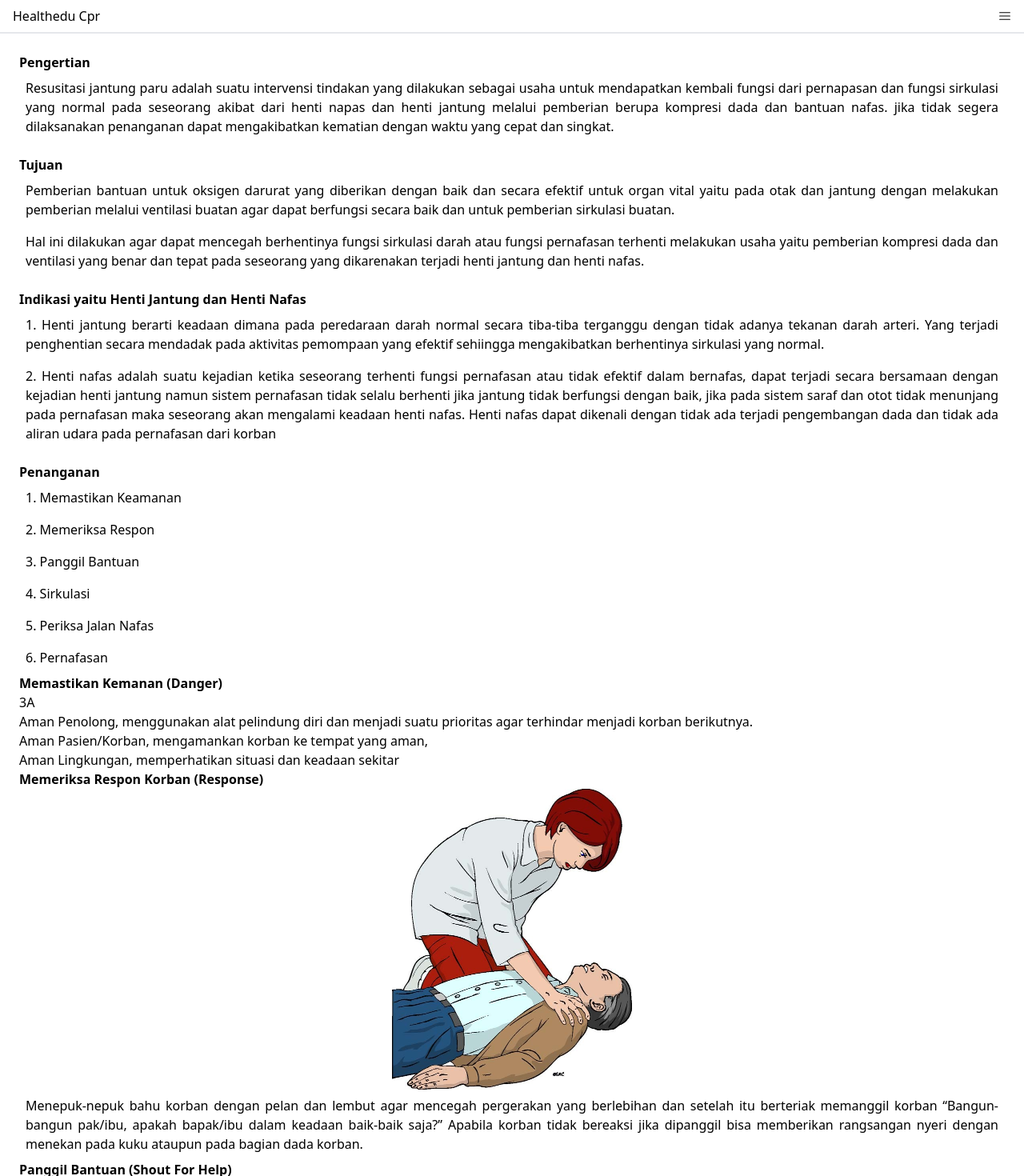
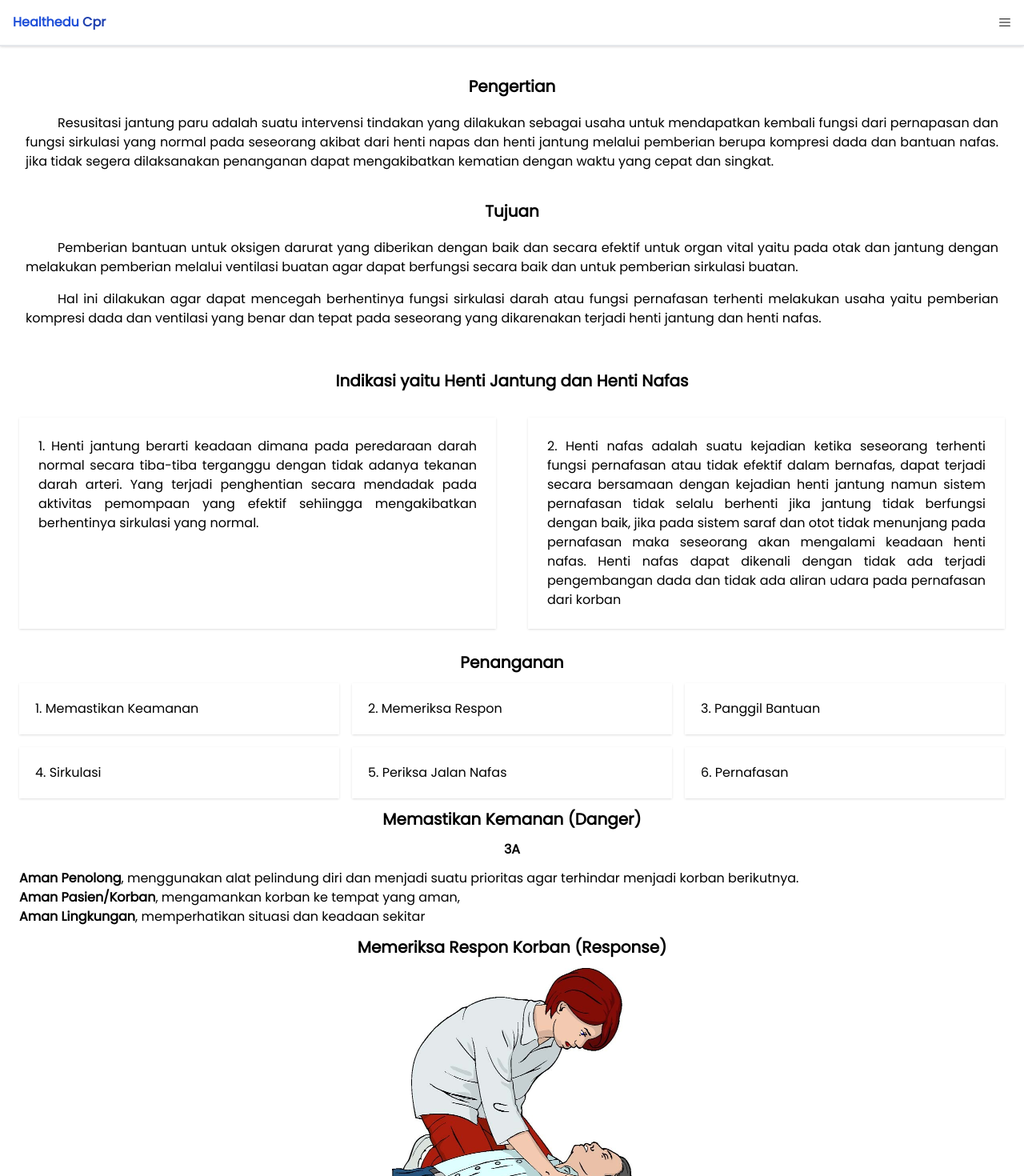
Before and after one commit to ywauran/frontend-healthedu-cpr, a React (Create React App) app: page / in a window 1280 px wide. Shown: the top 1470 px of the page at 80% size. Built offline with nearby package versions, Linux system fonts and the light colour scheme.

Commit message:
add styles

```diff
--- a/package.json
+++ b/package.json
@@ -3,6 +3,7 @@
   "version": "0.1.0",
   "private": true,
   "dependencies": {
+    "@fontsource/poppins": "^4.5.10",
     "@testing-library/jest-dom": "^5.16.5",
     "@testing-library/react": "^13.4.0",
     "@testing-library/user-event": "^13.5.0",
--- a/src/App.js
+++ b/src/App.js
@@ -4,6 +4,7 @@ import LoginPage from "./pages/LoginPage";
 import MainAdmin from "./pages/admin/MainAdmin";
 import MainUser from "./pages/user/MainUser";
 import Quis from "./pages/user/Quis/Quis";
+import "@fontsource/poppins";
 const App = () => {
   return (
     <div className="app">
--- a/src/index.css
+++ b/src/index.css
@@ -1,6 +1,10 @@
 @tailwind base;
 @tailwind components;
 @tailwind utilities;
+
+body {
+  font-family: "Poppins";
+}
 
 .button__primary {
   @apply text-white bg-blue-700 hover:bg-blue-800 focus:ring-4 focus:ring-blue-300 font-medium rounded-lg text-sm px-5 py-2.5 mr-2 mb-2 dark:bg-blue-600 dark:hover:bg-blue-700 focus:outline-none dark:focus:ring-blue-800;
@@ -29,3 +33,9 @@
 p {
   @apply text-justify p-2;
 }
+
+h2,
+h3,
+h4 {
+  @apply my-3;
+}
--- a/src/pages/user/MainUser.jsx
+++ b/src/pages/user/MainUser.jsx
@@ -24,9 +24,11 @@ const MainUser = () => {
   const [gender, setGender] = useState("1");
   return (
     <>
-      <header className="border-b-2 sticky top-0 z-50 bg-white">
+      <header className="border-b-2 shadow sticky py-2 top-0 z-50 bg-white">
         <div className="flex justify-between py-2 px-4">
-          <h1>Healthedu Cpr</h1>
+          <h1 className="text-blue-700 font-bold">
+            Healthedu <span className="text-blue-800">Cpr</span>
+          </h1>
           <nav className="hidden">
             <ul className="flex space-x-4">
               <li>Pengertian</li>
@@ -62,9 +64,9 @@ const MainUser = () => {
       </header>
       <main className="p-4 pb-8">
         <section className="p-2">
-          <h2 className="font-bold">Pengertian</h2>
+          <h2 className="font-bold text-center text-xl">Pengertian</h2>
           <article>
-            <p>
+            <p className="indent-10">
               Resusitasi jantung paru adalah suatu intervensi tindakan yang
               dilakukan sebagai usaha untuk mendapatkan kembali fungsi dari
               pernapasan dan fungsi sirkulasi yang normal pada seseorang akibat
@@ -76,15 +78,15 @@ const MainUser = () => {
           </article>
         </section>
         <section className="p-2">
-          <h2 className="font-bold">Tujuan</h2>
+          <h2 className="font-bold text-center text-xl">Tujuan</h2>
           <article>
-            <p>
+            <p className="indent-10">
               Pemberian bantuan untuk oksigen darurat yang diberikan dengan baik
               dan secara efektif untuk organ vital yaitu pada otak dan jantung
               dengan melakukan pemberian melalui ventilasi buatan agar dapat
               berfungsi secara baik dan untuk pemberian sirkulasi buatan.
             </p>
-            <p>
+            <p className="indent-10">
               Hal ini dilakukan agar dapat mencegah berhentinya fungsi sirkulasi
               darah atau fungsi pernafasan terhenti melakukan usaha yaitu
               pemberian kompresi dada dan ventilasi yang benar dan tepat pada
@@ -92,12 +94,13 @@ const MainUser = () => {
             </p>
           </article>
         </section>
+        {/* Indikasi yaitu Henti Jantung dan Henti Nafas */}
         <section className="p-2">
-          <h2 className="font-bold">
+          <h2 className="font-bold text-center text-xl py-4">
             Indikasi yaitu Henti Jantung dan Henti Nafas
           </h2>
-          <ul type="">
-            <li>
+          <ul className="grid gap-y-4 grid-cols-1 md:grid-cols-2  gap-x-10 mt-4">
+            <li className="shadow p-4">
               <p>
                 1. Henti jantung berarti keadaan dimana pada peredaraan darah
                 normal secara tiba-tiba terganggu dengan tidak adanya tekanan
@@ -106,7 +109,7 @@ const MainUser = () => {
                 berhentinya sirkulasi yang normal.
               </p>
             </li>
-            <li>
+            <li className="shadow p-4">
               <p>
                 2. Henti nafas adalah suatu kejadian ketika seseorang terhenti
                 fungsi pernafasan atau tidak efektif dalam bernafas, dapat
@@ -121,49 +124,55 @@ const MainUser = () => {
             </li>
           </ul>
         </section>
+        {/* Penanganan */}
         <section className="p-2">
-          <h2 className="font-bold">Penanganan</h2>
+          <h2 className="font-bold text-xl text-center">Penanganan</h2>
           <article>
             <div className="criteria">
-              <ul>
-                <li>
+              <ul className="grid gap-y-4 md:grid-cols-3 md:gap-4">
+                <li className="shadow p-3">
                   <p>1. Memastikan Keamanan</p>
                 </li>
-                <li>
+                <li className="shadow p-3">
                   <p>2. Memeriksa Respon</p>
                 </li>
-                <li>
+                <li className="shadow p-3">
                   <p>3. Panggil Bantuan</p>
                 </li>
-                <li>
+                <li className="shadow p-3">
                   <p>4. Sirkulasi</p>
                 </li>
-                <li>
+                <li className="shadow p-3">
                   <p>5. Periksa Jalan Nafas</p>
                 </li>
-                <li>
+                <li className="shadow p-3">
                   <p>6. Pernafasan</p>
                 </li>
               </ul>
             </div>
             <div>
-              <h3 className="font-semibold">Memastikan Kemanan (Danger)</h3>
-              <h4>3A</h4>
-              <ul>
+              <h3 className="font-semibold text-center text-xl">
+                Memastikan Kemanan (Danger)
+              </h3>
+              <h4 className="font-bold text-center">3A</h4>
+              <ul className="text-justify">
                 <li>
-                  Aman Penolong, menggunakan alat pelindung diri dan menjadi
-                  suatu prioritas agar terhindar menjadi korban berikutnya.{" "}
+                  <span className="font-semibold">Aman Penolong</span>,
+                  menggunakan alat pelindung diri dan menjadi suatu prioritas
+                  agar terhindar menjadi korban berikutnya.{" "}
                 </li>
                 <li>
-                  Aman Pasien/Korban, mengamankan korban ke tempat yang aman,
+                  <span className="font-semibold">Aman Pasien/Korban</span>,
+                  mengamankan korban ke tempat yang aman,
                 </li>
                 <li>
-                  Aman Lingkungan, memperhatikan situasi dan keadaan sekitar
+                  <span className="font-semibold">Aman Lingkungan</span>,
+                  memperhatikan situasi dan keadaan sekitar
                 </li>
               </ul>
             </div>
             <div>
-              <h3 className="font-semibold">
+              <h3 className="font-semibold text-center text-xl">
                 Memeriksa Respon Korban (Response)
               </h3>
               <div className="flex items-center justify-center">
@@ -179,7 +188,7 @@ const MainUser = () => {
               </p>
             </div>
             <div>
-              <h3 className="font-semibold">
+              <h3 className="font-semibold text-center text-xl">
                 Panggil Bantuan (Shout For Help)
               </h3>
               <div className="flex items-center justify-center">
@@ -193,7 +202,9 @@ const MainUser = () => {
               </p>
             </div>
             <div>
-              <h3 className="font-semibold">Sirkulasi (Circulation)</h3>
+              <h3 className="font-semibold text-xl text-center">
+                Sirkulasi (Circulation)
+              </h3>
               <ul>
                 <li>
                   <p>
@@ -272,7 +283,9 @@ const MainUser = () => {
               </ul>
             </div>
             <div>
-              <h3 className="font-semibold">Periksa Jalan Nafas (Airway)</h3>
+              <h3 className="font-semibold text-center text-xl">
+                Periksa Jalan Nafas (Airway)
+              </h3>
               <ul>
                 <li>
                   <p>
@@ -320,7 +333,9 @@ const MainUser = () => {
               </ul>
             </div>
             <div>
-              <h3 className="font-semibold">Pernafasan (Breathing)</h3>
+              <h3 className="font-semibold text-center text-xl">
+                Pernafasan (Breathing)
+              </h3>
               <p>
                 Bantuan nafas memberikan 2 kali hembusan. Tiap 1 kali hembusan
                 dengan waktu 5 detik – 6 detik dan sampai terlihat ada
@@ -342,27 +357,27 @@ const MainUser = () => {
               </p>
             </div>
             <div>
-              <h3 className="font-semibold">Evaluasi</h3>
+              <h3 className="font-semibold text-center text-xl">Evaluasi</h3>
               <p>
                 Sesudah dilakukan kompresi dan ventilasi 30 : 2 Selama 2 menit
                 lalu dilakukan evaluasi :
               </p>
-              <ul>
-                <li>
+              <ul className="grid gap-y-3">
+                <li className="shadow p-3">
                   <p>
                     1. Jika nadi karotis tidak ada, maka penolong akan
                     melanjutkan kembali pemberian kompresi dan ventilasi 30 : 2
                     sampai 5 siklus.
                   </p>
                 </li>
-                <li>
+                <li className="shadow p-3">
                   <p>
                     2. Jika nadi teraba tetapi tidak ada nafas, penolong
                     melakukan pemberian bantuan nafas yaitu sebanyak 10 - 12
                     kali per menit.
                   </p>
                 </li>
-                <li>
+                <li className="shadow p-3">
                   <p>
                     3. Jika nafas ada dan nadi sudah ada tetapi korban tidak
                     sadar, atur posisi korban berikan posisi pemulihan (recovery
@@ -379,22 +394,24 @@ const MainUser = () => {
               </div>
             </div>
             <div>
-              <h3 className="font-semibold">Beberapa cara penangangan RJP</h3>
-              <ul>
-                <li>
+              <h3 className="font-semibold text-center text-xl">
+                Beberapa cara penangangan RJP
+              </h3>
+              <ul className="grid gap-4">
+                <li className="shadow p-3">
                   <p>
                     1. penolong sudah memberikan bantuan dengan optimal
                     mengalami kelelahan atau pada tempat kejadian petugas medis
                     telah datang.
                   </p>
                 </li>
-                <li>
+                <li className="shadow p-3">
                   <p>
                     2. Pada saat penanganan lanjutan penderita tidak berespon
                     dengan minimal waktu 20 menit
                   </p>
                 </li>
-                <li>
+                <li className="shadow p-3">
                   <p>
                     3. Terdapat atau terlihat ada tanda kematian.
                     <br />
@@ -427,14 +444,6 @@ const MainUser = () => {
                   </ul>
                 </li>
               </ul>
-              <p>
-                Menepuk-nepuk bahu korban dengan pelan dan lembut agar mencegah
-                pergerakan yang berlebihan dan setelah itu berteriak memanggil
-                korban “Bangun-bangun pak/ibu, apakah bapak/ibu dalam keadaan
-                baik-baik saja?” Apabila korban tidak bereaksi jika dipanggil
-                bisa memberikan rangsangan nyeri dengan menekan pada kuku
-                ataupun pada bagian dada korban.
-              </p>
             </div>
           </article>
         </section>
```
Also changed, not shown: 1 other file (tests, documents, lock files or other folders).
